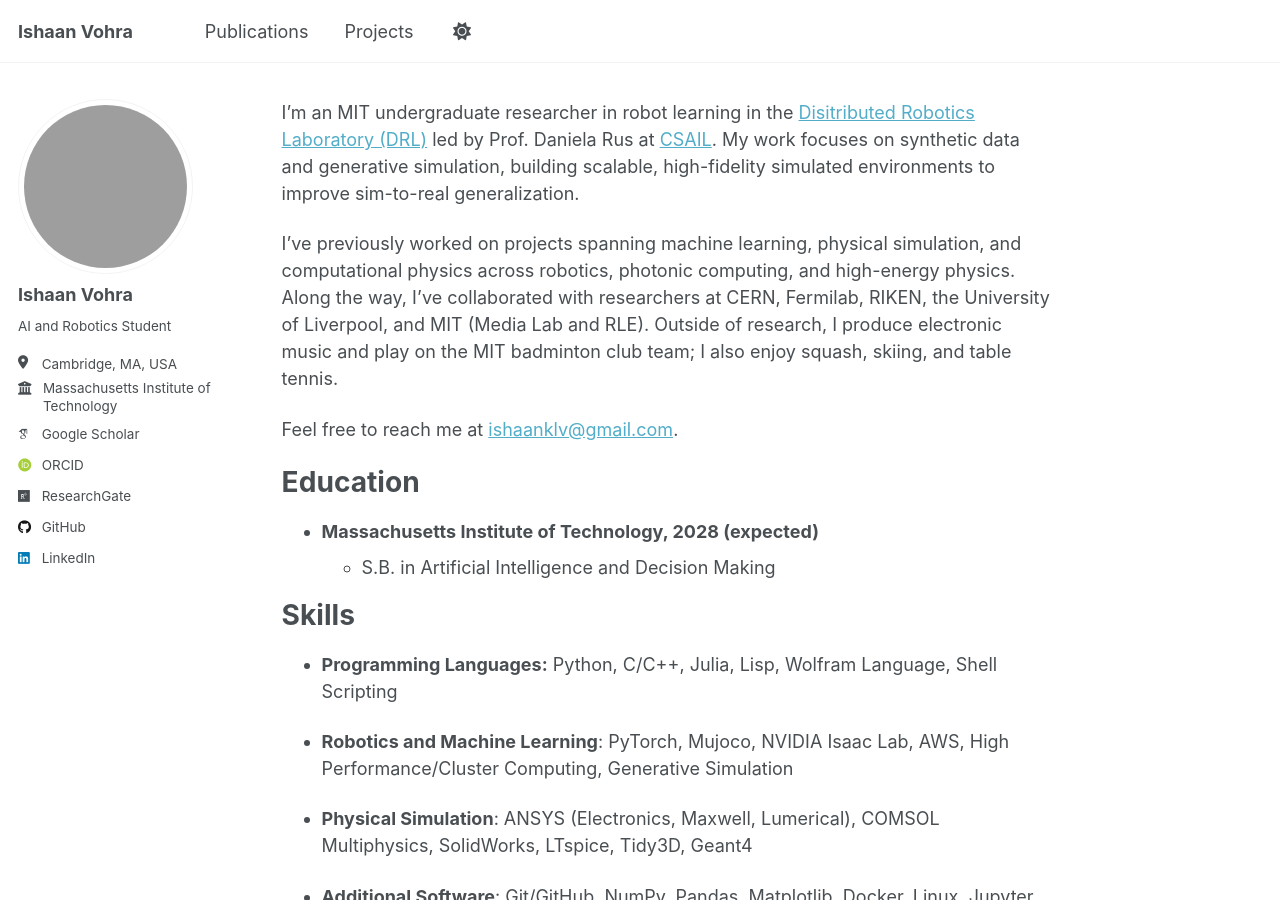
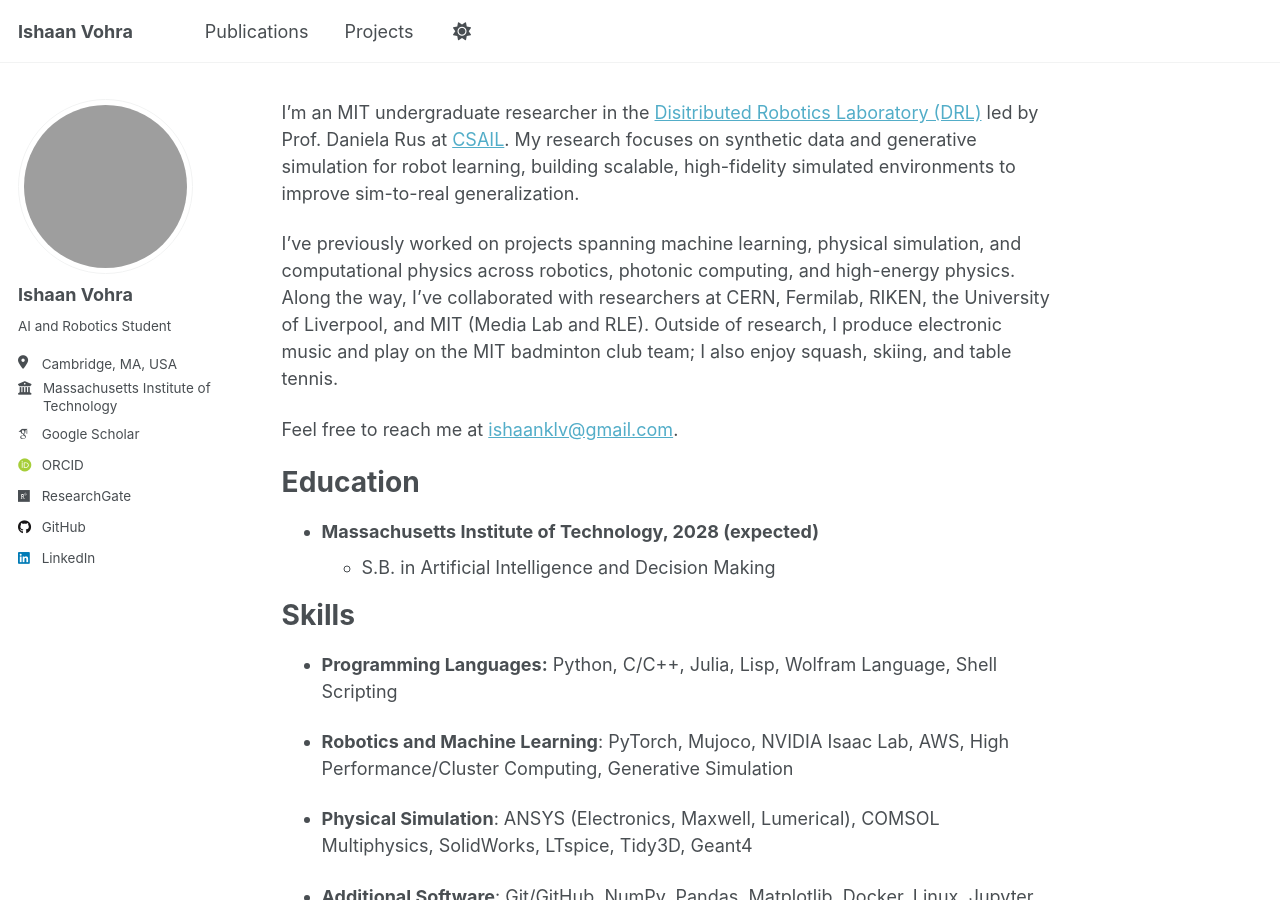
Before and after one commit to Ishaan-vohra/Ishaan-vohra.github.io, a Jekyll site: the page built from _pages/about.md, in a window 1280 px wide and 900 px high. Built offline with Jekyll 4.4.1, drawn with Linux system fonts in a browser that asks for light colours; some web fonts are replaced; a script that is not in the unit is left out.

Commit message:
Update about.md

```diff
--- a/_pages/about.md
+++ b/_pages/about.md
@@ -7,7 +7,7 @@ redirect_from:
   - /about.html
 ---
 
-I'm an MIT undergraduate researcher in robot learning in the [Disitributed Robotics Laboratory (DRL)](https://www.csail.mit.edu/research/distributed-robotics-laboratory) led by Prof. Daniela Rus at [CSAIL](https://www.csail.mit.edu/). My work focuses on synthetic data and generative simulation, building scalable, high-fidelity simulated environments to improve sim-to-real generalization.
+I'm an MIT undergraduate researcher in the [Disitributed Robotics Laboratory (DRL)](https://www.csail.mit.edu/research/distributed-robotics-laboratory) led by Prof. Daniela Rus at [CSAIL](https://www.csail.mit.edu/). My research focuses on synthetic data and generative simulation for robot learning, building scalable, high-fidelity simulated environments to improve sim-to-real generalization.
 
 I’ve previously worked on projects spanning machine learning, physical simulation, and computational physics across robotics, photonic computing, and high-energy physics. Along the way, I’ve collaborated with researchers at CERN, Fermilab, RIKEN, the University of Liverpool, and MIT (Media Lab and RLE). Outside of research, I produce electronic music and play on the MIT badminton club team; I also enjoy squash, skiing, and table tennis.
 
```
